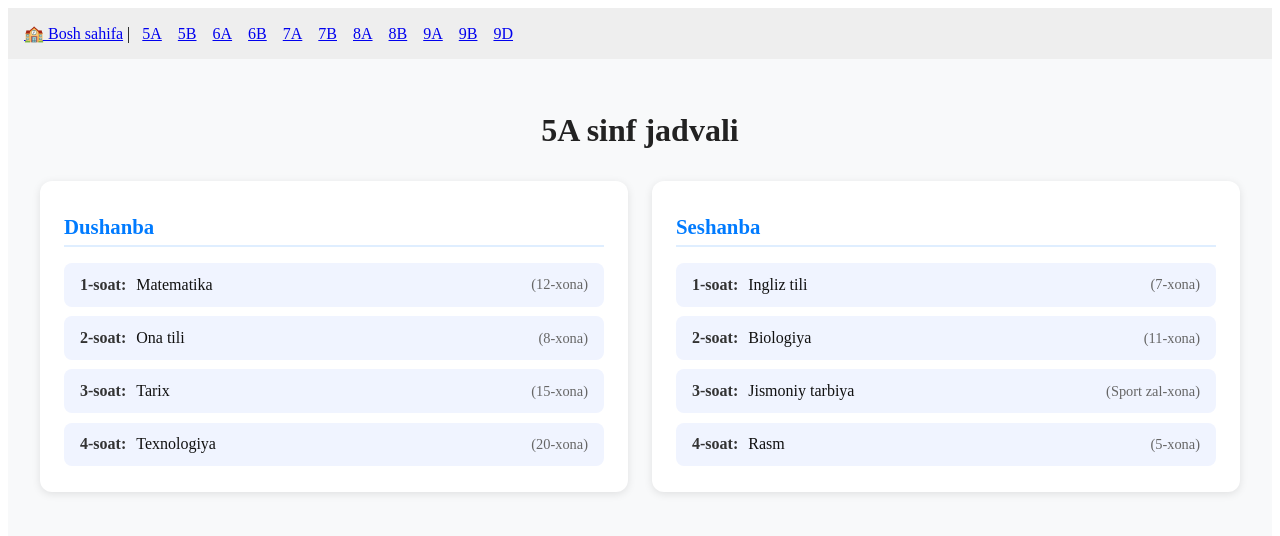
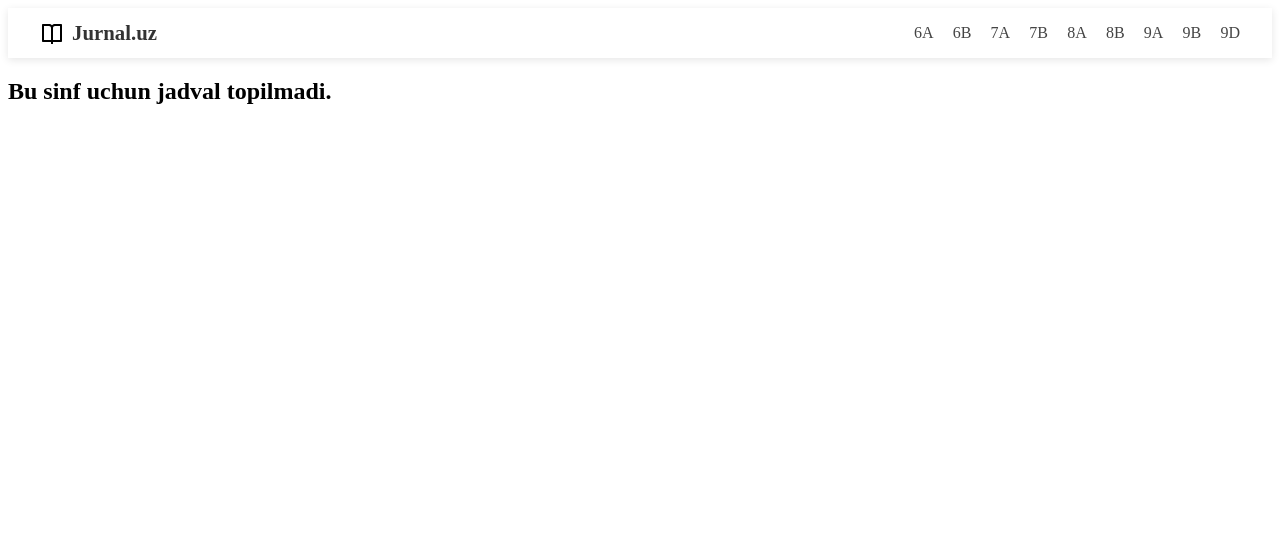
Before and after one commit to ibrohimovich884/jurnal-uz, a React (Vite) app: page /class/5a in a window 1280 px wide. Shown: the top 536 px of the page. Built offline with nearby package versions, Linux system fonts and the light colour scheme.

Commit message:
new icon

```diff
--- a/index.html
+++ b/index.html
@@ -2,7 +2,7 @@
 <html lang="en">
   <head>
     <meta charset="UTF-8" />
-    <link rel="icon" type="image/svg+xml" href="/vite.svg" />
+    <link rel="icon" type="image/svg+xml" href="/icon.svg" />
     <meta name="viewport" content="width=device-width, initial-scale=1.0" />
     <title>Jurnal.uz</title>
   </head>
--- /dev/null
+++ b/src/components/Navbar.css
@@ -0,0 +1,148 @@
+/* === GLOBAL NAVBAR STYLE === */
+.navbar {
+    background: #ffffff;
+    box-shadow: 0 2px 8px rgba(0, 0, 0, 0.1);
+    position: sticky;
+    top: 0;
+    z-index: 1000;
+    width: 100%;
+}
+
+/* Navbar container */
+.nav-container {
+    max-width: 1200px;
+    margin: 0 auto;
+    padding: 0.8rem 1.5rem;
+    display: flex;
+    align-items: center;
+    justify-content: space-between;
+}
+
+/* Logo styling */
+.logo {
+    display: flex;
+    align-items: center;
+    justify-content: center;
+    font-size: 1.3rem;
+    font-weight: 700;
+    color: #333;
+    text-decoration: none;
+    transition: color 0.3s ease;
+}
+
+.logo img {
+    width: 24px;
+    height: 24px;
+    margin-right: 0.5rem;
+}
+
+.logo:hover {
+    color: #0077ff;
+}
+
+/* Navigation links (desktop view) */
+.nav-links {
+    display: flex;
+    gap: 1.2rem;
+}
+
+.nav-link {
+    text-decoration: none;
+    color: #444;
+    font-weight: 500;
+    font-size: 1rem;
+    position: relative;
+    transition: color 0.3s ease;
+}
+
+.nav-link:hover {
+    color: #0077ff;
+}
+
+.nav-link::after {
+    content: "";
+    position: absolute;
+    bottom: -4px;
+    left: 0;
+    width: 0%;
+    height: 2px;
+    background: #0077ff;
+    transition: width 0.3s ease;
+}
+
+.nav-link:hover::after {
+    width: 100%;
+}
+
+/* === HAMBURGER MENU (mobile) === */
+.menu-toggle {
+    display: none;
+    flex-direction: column;
+    justify-content: center;
+    width: 28px;
+    height: 24px;
+    background: transparent;
+    border: none;
+    cursor: pointer;
+    padding: 0;
+    z-index: 2000;
+}
+
+.menu-toggle span {
+    background: #333;
+    height: 3px;
+    width: 100%;
+    border-radius: 2px;
+    margin-bottom: 4px;
+    transition: 0.3s ease;
+}
+
+/* Animation for active state */
+.menu-toggle.active span:nth-child(1) {
+    transform: translateY(7px) rotate(45deg);
+}
+
+.menu-toggle.active span:nth-child(2) {
+    opacity: 0;
+}
+
+.menu-toggle.active span:nth-child(3) {
+    transform: translateY(-7px) rotate(-45deg);
+}
+
+/* === MOBILE RESPONSIVE DESIGN === */
+@media (max-width: 768px) {
+    .nav-links {
+        position: fixed;
+        top: 64px;
+        right: -100%;
+        flex-direction: column;
+        background: #fff;
+        width: 60%;
+        max-width: 260px;
+        height: calc(100vh - 64px);
+        padding: 2rem 1.5rem;
+        gap: 1rem;
+        box-shadow: -2px 0 10px rgba(0, 0, 0, 0.1);
+        transition: right 0.3s ease;
+    }
+
+    .nav-links.open {
+        right: 0;
+    }
+
+    .menu-toggle {
+        display: flex;
+    }
+}
+
+/* Small screen polish */
+@media (max-width: 480px) {
+    .logo {
+        font-size: 1.1rem;
+    }
+
+    .nav-links {
+        width: 70%;
+    }
+}
--- a/src/components/Navbar.jsx
+++ b/src/components/Navbar.jsx
@@ -1,17 +1,40 @@
+import { useState } from "react";
 import { Link } from "react-router";
+import "./Navbar.css";
 
 export default function Navbar() {
-  const classes = ["5a", "5b", "6a", "6b", "7a", "7b", "8a", "8b", "9a", "9b", "9d"];
+  const [menuOpen, setMenuOpen] = useState(false);
+  const classes = ["6a", "6b", "7a", "7b", "8a", "8b", "9a", "9b", "9d"];
 
   return (
-    <nav style={{ padding: "1rem", background: "#eee" }}>
-      <Link to="/">🏫 Bosh sahifa</Link>
-      {" | "}
-      {classes.map((cls) => (
-        <Link key={cls} to={`/class/${cls}`} style={{ margin: "0 8px" }}>
-          {cls.toUpperCase()}
+    <header className="navbar">
+      <div className="nav-container">
+        <Link to="/" className="logo">
+          <img src="../public/icon.svg" alt="Svg" /> Jurnal.uz
         </Link>
-      ))}
-    </nav>
+
+        <button
+          className={`menu-toggle ${menuOpen ? "active" : ""}`}
+          onClick={() => setMenuOpen(!menuOpen)}
+        >
+          <span></span>
+          <span></span>
+          <span></span>
+        </button>
+
+        <nav className={`nav-links ${menuOpen ? "open" : ""}`}>
+          {classes.map((cls) => (
+            <Link
+              key={cls}
+              to={`/class/${cls}`}
+              className="nav-link"
+              onClick={() => setMenuOpen(false)}
+            >
+              {cls.toUpperCase()}
+            </Link>
+          ))}
+        </nav>
+      </div>
+    </header>
   );
 }
--- a/src/data/schedules.jsx
+++ b/src/data/schedules.jsx
@@ -1,33 +1,14 @@
 export default {
-  "5a": [
+  "9b": [
     {
       day: "Dushanba",
       subjects: [
-        { name: "Matematika", room: 12, teacher: "Aziza opa" },
-        { name: "Ona tili", room: 8, teacher: "Gulbahor opa" },
-        { name: "Tarix", room: 15, teacher: "Bekzod aka" },
-        { name: "Texnologiya", room: 20, teacher: "Ilyos aka" },
-      ],
-    },
-    {
-      day: "Seshanba",
-      subjects: [
-        { name: "Ingliz tili", room: 7, teacher: "Dilshoda opa" },
-        { name: "Biologiya", room: 11, teacher: "Malika opa" },
-        { name: "Jismoniy tarbiya", room: "Sport zal", teacher: "Sardor aka" },
-        { name: "Rasm", room: 5, teacher: "Munisa opa" },
-      ],
-    },
-  ],
-
-  "5b": [
-    {
-      day: "Dushanba",
-      subjects: [
-        { name: "O‘qish", room: 9, teacher: "Dildora opa" },
-        { name: "Matematika", room: 12, teacher: "Aziza opa" },
-        { name: "Tarix", room: 15, teacher: "Bekzod aka" },
-        { name: "Rus tili", room: 14, teacher: "Elena Ivanovna" },
+        { name: "Kelajak soat", room: "3/13", teacher: "Toirova O.R." },
+        { name: "Jismoniy tarbiya", room: "1/25", teacher: "Axmedov O.A." },
+        { name: "Fizika", room: "2/16", teacher: "Aminova T.E." },
+        { name: "Informatika", room: "2/25", teacher: "Razzakov N.D." },
+        { name: "Ona tili", room: "3/13", teacher: "Qarshiboyeva M." },
+        { name: "Biologiya", room: "3/7", teacher: "Ergasheva K.A." },
       ],
     },
   ],
--- a/src/pages/ClassPage.jsx
+++ b/src/pages/ClassPage.jsx
@@ -12,17 +12,20 @@ export default function ClassPage() {
 		return <h2 className="not-found">Bu sinf uchun jadval topilmadi.</h2>;
 	}
 
-  // Dars vaqtlarini avtomatik hisoblash
+	// Aniq soatlarni saqlaymiz (foydalanuvchi bergan jadvalga mos)
+	const LESSON_TIMES = [
+		{ start: "08:00", end: "08:45" }, // 1-soat
+		{ start: "08:50", end: "09:35" }, // 2-soat
+		{ start: "09:40", end: "10:25" }, // 3-soat
+		{ start: "10:30", end: "11:20" }, // 4-soat
+		{ start: "11:25", end: "12:10" }, // 5-soat
+		{ start: "12:15", end: "13:00" }  // 6-soat
+	];
+
 	const getLessonTime = (index) => {
-    const startHour = 8;
-    const lessonMinutes = 45;
-    const breakMinutes = 10;
-    const totalMinutes = index * (lessonMinutes + breakMinutes);
-    const start = new Date(0, 0, 0, startHour, totalMinutes);
-    const end = new Date(start.getTime() + lessonMinutes * 60000);
-
-    const format = (d) => d.toLocaleTimeString([], { hour: "2-digit", minute: "2-digit" });
-    return `${format(start)} - ${format(end)}`;
+		const t = LESSON_TIMES[index];
+		if (!t) return "";
+		return `${t.start} - ${t.end}`;
 	};
 
 	return (
@@ -42,14 +45,12 @@ export default function ClassPage() {
 									<li
 										key={i}
 										className={`lesson-item ${isOpen ? "expanded" : ""}`}
-                    onClick={() =>
-                      setSelectedLessonIndex(isOpen ? null : id)
-                    }
+										onClick={() => setSelectedLessonIndex(isOpen ? null : id)}
 									>
 										<div className="lesson-main">
-                      <span className="lesson-hour">{i + 1}-soat:</span>
+											<span className="lesson-hour">{i + 1}.</span>
 											<span className="lesson-name">{lesson.name}</span>
-                      <span className="lesson-room">({lesson.room}-xona)</span>
+											<span className="lesson-room">( {lesson.room} )</span>
 										</div>
 
 										{isOpen && (
```
Also changed, not shown: public/icon.svg (added). Lines whose indentation alone changed are shown as unchanged.
